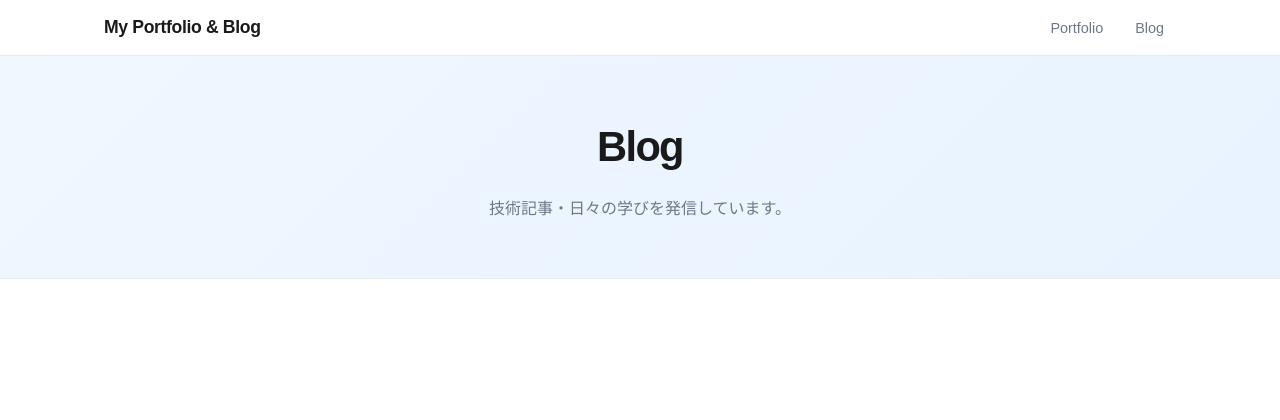
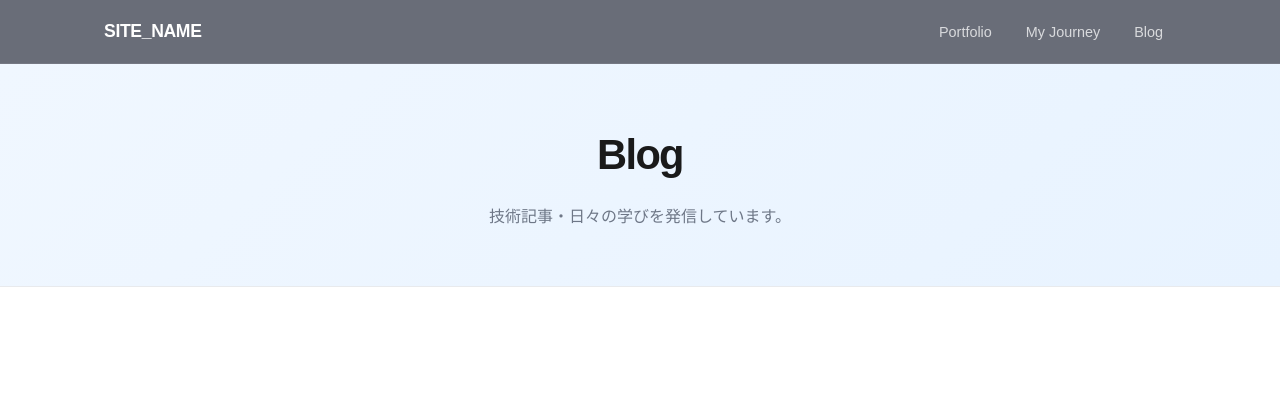
Before and after one commit to akooimak15/test, a PHP site: page /portfolio/blog.php in a window 1280 px wide. Shown: the top 420 px of the page. Run offline with PHP 8.4, Linux system fonts and the light colour scheme; data comes from the database, SQL or seed files in the repository; some libraries are stand-ins or nearby versions.

Commit message:
fixed header

```diff
--- a/assets/css/main.css
+++ b/assets/css/main.css
@@ -58,11 +58,12 @@
     position: sticky;
     top: 0;
     z-index: 100;
-    background: rgba(255,255,255,0.92);
-    backdrop-filter: blur(12px);
-    -webkit-backdrop-filter: blur(12px);
-    border-bottom: 1px solid var(--color-border);
-    height: 56px;
+    background: rgba(6, 13, 31, 0.6);
+    backdrop-filter: blur(20px) saturate(180%);
+    -webkit-backdrop-filter: blur(20px) saturate(180%);
+    border-bottom: 1px solid rgba(255,255,255,0.08);
+    height: 64px;
+    transition: background .4s, border-color .4s, box-shadow .4s;
 }
 
 .nav-inner {
@@ -78,10 +79,10 @@
 .site-logo {
     font-weight: 700;
     font-size: 1.1rem;
-    color: var(--color-text);
+    color: #fff;
     letter-spacing: -0.02em;
 }
-.site-logo:hover { color: var(--color-primary); }
+.site-logo:hover { color: #7dd3fc; }
 
 .nav-links {
     display: flex;
@@ -90,16 +91,18 @@
 }
 
 .nav-links a {
-    color: var(--color-text-sub);
+    color: rgba(255,255,255,0.75);
     font-size: 0.9rem;
     font-weight: 500;
     padding: 6px 12px;
     border-radius: var(--radius-sm);
-    transition: background var(--transition), color var(--transition);
+    border: 1px solid transparent;
+    transition: background var(--transition), color var(--transition), border-color var(--transition);
 }
 .nav-links a:hover {
-    background: var(--color-bg-sub);
-    color: var(--color-text);
+    background: rgba(255,255,255,0.1);
+    color: #fff;
+    border-color: rgba(255,255,255,0.15);
 }
 
 /* ---------- メインコンテンツ ---------- */
--- a/includes/header.php
+++ b/includes/header.php
@@ -14,16 +14,17 @@
     <meta name="viewport" content="width=device-width, initial-scale=1.0">
     <title><?= e($page_title) ?> | <?= e(SITE_NAME) ?></title>
     <meta name="description" content="<?= e($page_desc) ?>">
-    <link rel="stylesheet" href="/assets/css/main.css">
-    <link rel="stylesheet" href="/assets/css/blog.css">
+    <link rel="stylesheet" href="<?= BASE_URL ?>/assets/css/main.css">
+    <link rel="stylesheet" href="<?= BASE_URL ?>/assets/css/blog.css">
 </head>
 <body>
 <header class="site-header">
     <nav class="nav-inner">
-        <a href="/" class="site-logo"><?= e(SITE_NAME) ?></a>
+        <a href="<?= BASE_URL ?>/" class="site-logo"><?= e(SITE_NAME) ?></a>
         <ul class="nav-links">
-            <li><a href="/">Portfolio</a></li>
-            <li><a href="/blog.php">Blog</a></li>
+            <li><a href="<?= BASE_URL ?>/">Portfolio</a></li>
+            <li><a href="<?= BASE_URL ?>/journey.php">My Journey</a></li>
+            <li><a href="<?= BASE_URL ?>/blog.php">Blog</a></li>
         </ul>
     </nav>
 </header>
--- a/index.php
+++ b/index.php
@@ -20,8 +20,8 @@
     :root{--zen:'Zen Kurenaido',sans-serif}
 
     /* ===== NAV ===== */
-    .site-header{background:transparent;border-bottom:none;transition:background .5s,box-shadow .5s;height:64px}
-    .site-header.scrolled{background:rgba(5,10,30,.92);backdrop-filter:blur(16px);-webkit-backdrop-filter:blur(16px);box-shadow:0 2px 32px rgba(0,0,0,.4)}
+    .site-header{background:rgba(6,13,31,.55);backdrop-filter:blur(20px) saturate(180%);-webkit-backdrop-filter:blur(20px) saturate(180%);border-bottom:1px solid rgba(255,255,255,.08);transition:background .4s,box-shadow .4s;height:64px}
+    .site-header.scrolled{background:rgba(6,13,31,.85);box-shadow:0 4px 32px rgba(0,0,0,.5);border-bottom-color:rgba(255,255,255,.12)}
     .nav-inner{height:100%;max-width:1200px;margin:0 auto;padding:0 32px;display:flex;align-items:center;justify-content:space-between}
     .site-logo{font-family:var(--zen);font-size:1.3rem;color:#fff;letter-spacing:.05em;text-shadow:0 0 20px rgba(125,211,252,.5)}
     .site-logo:hover{color:#7dd3fc}
--- a/journey.php
+++ b/journey.php
@@ -20,7 +20,7 @@
     body{background:#060d1f;color:#fff;font-family:var(--font-sans)}
 
     /* NAV */
-    .site-header{background:rgba(6,13,31,.9);backdrop-filter:blur(16px);border-bottom:1px solid rgba(255,255,255,.06);height:64px}
+    .site-header{background:rgba(6,13,31,.55);backdrop-filter:blur(20px) saturate(180%);-webkit-backdrop-filter:blur(20px) saturate(180%);border-bottom:1px solid rgba(255,255,255,.08);height:64px}
     .nav-inner{max-width:1200px;margin:0 auto;padding:0 32px;height:100%;display:flex;align-items:center;justify-content:space-between}
     .site-logo{font-family:var(--zen);font-size:1.3rem;color:#fff}
     .site-logo:hover{color:var(--blue)}
```
